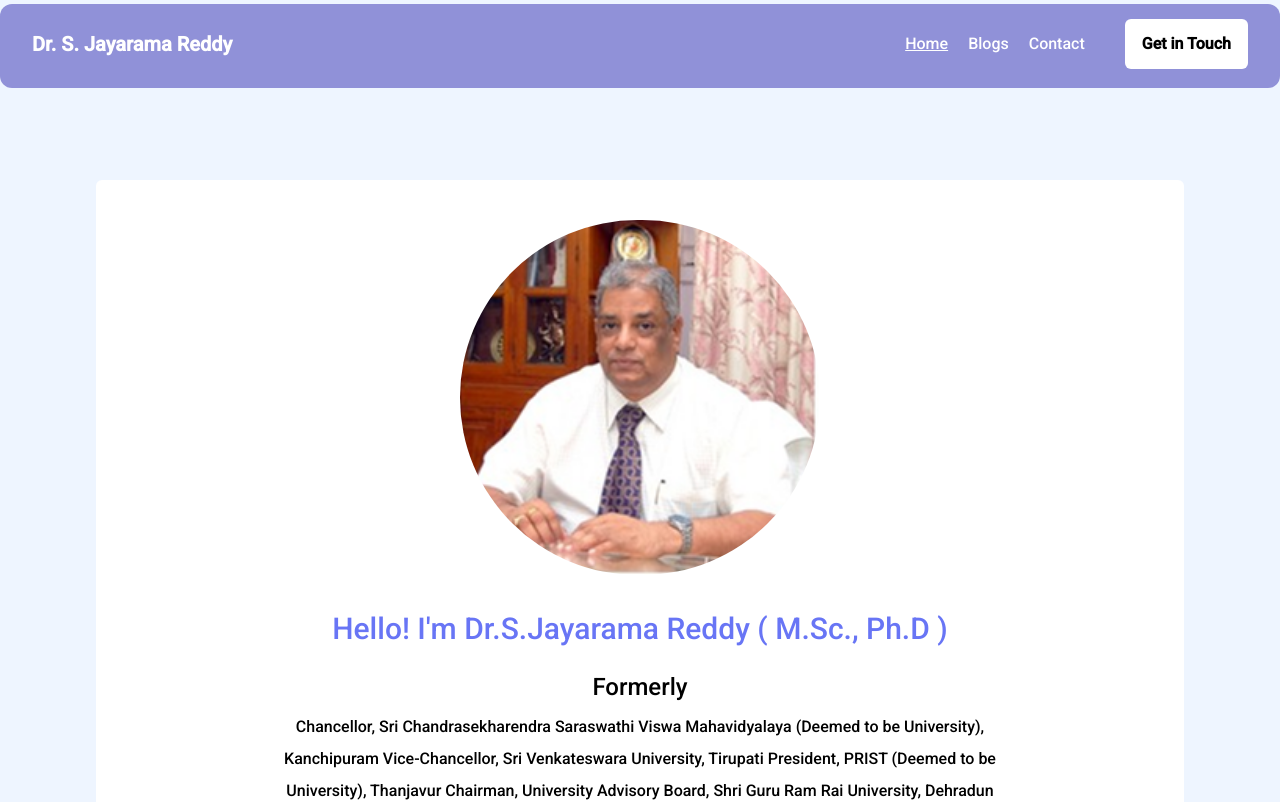
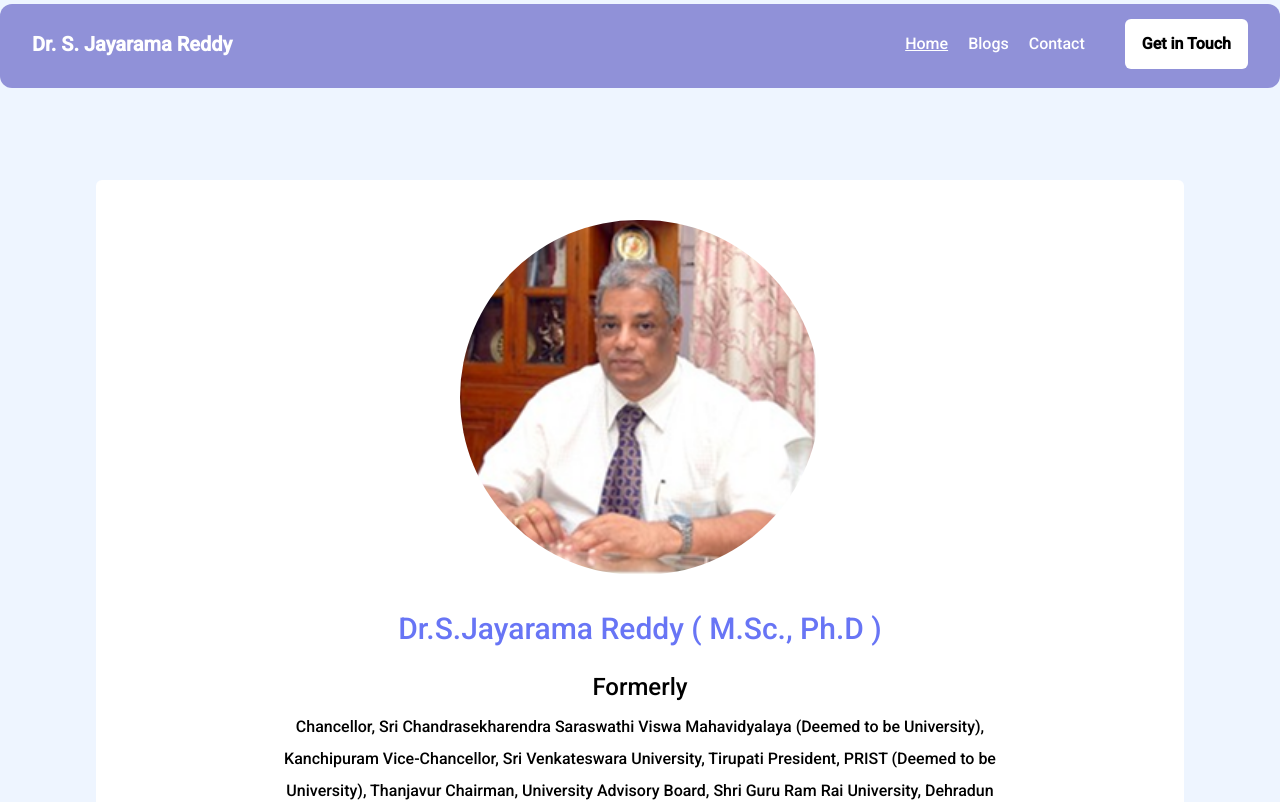
Before and after one commit to balaji-sivasakthi/professor-blog, a Next.js app in the folder front-end/: page / in a window 1280 px wide. Shown: the top 802 px of the page. Built offline with nearby package versions, Linux system fonts and the light colour scheme.

Commit message:
removed contact section and greet (#47)

```diff
--- a/front-end/src/app/page.tsx
+++ b/front-end/src/app/page.tsx
@@ -10,7 +10,6 @@ export default function Home() {
       <AboutContainer />
       <Profile />
       <Contribution />
-      <Contact />
     </div>
   );
 }
--- a/front-end/src/components/About/index.tsx
+++ b/front-end/src/components/About/index.tsx
@@ -18,7 +18,7 @@ const AboutContainer = () => {
                 alt="mockup"
               />
               <h2 className="font-medium text-3xl m-2 p-2 text-indigo-500">
-                Hello! {"I'm"} Dr.S.Jayarama Reddy ( M.Sc., Ph.D )
+                Dr.S.Jayarama Reddy ( M.Sc., Ph.D )
               </h2>
               {isFormerly ? (
                 <>
```
